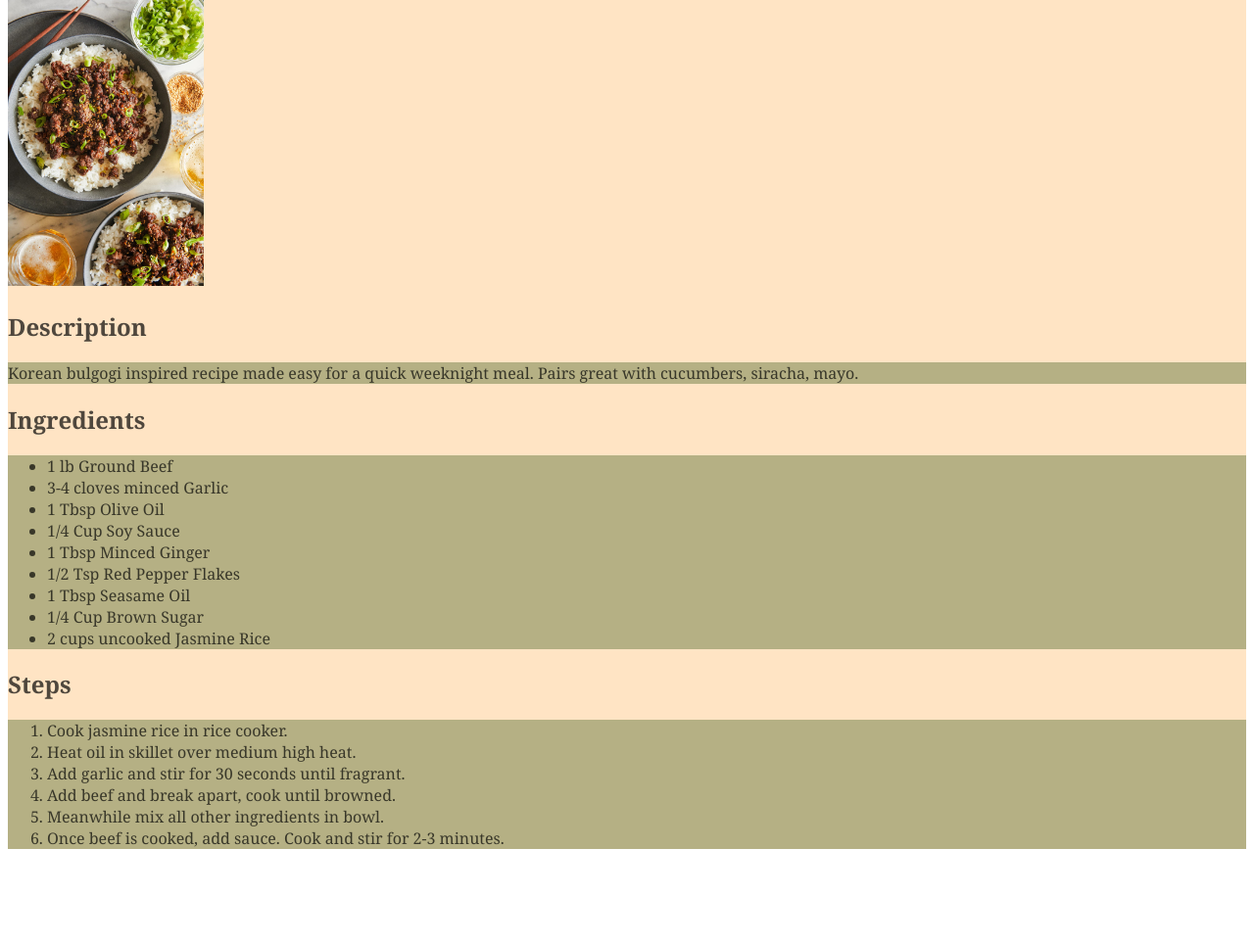
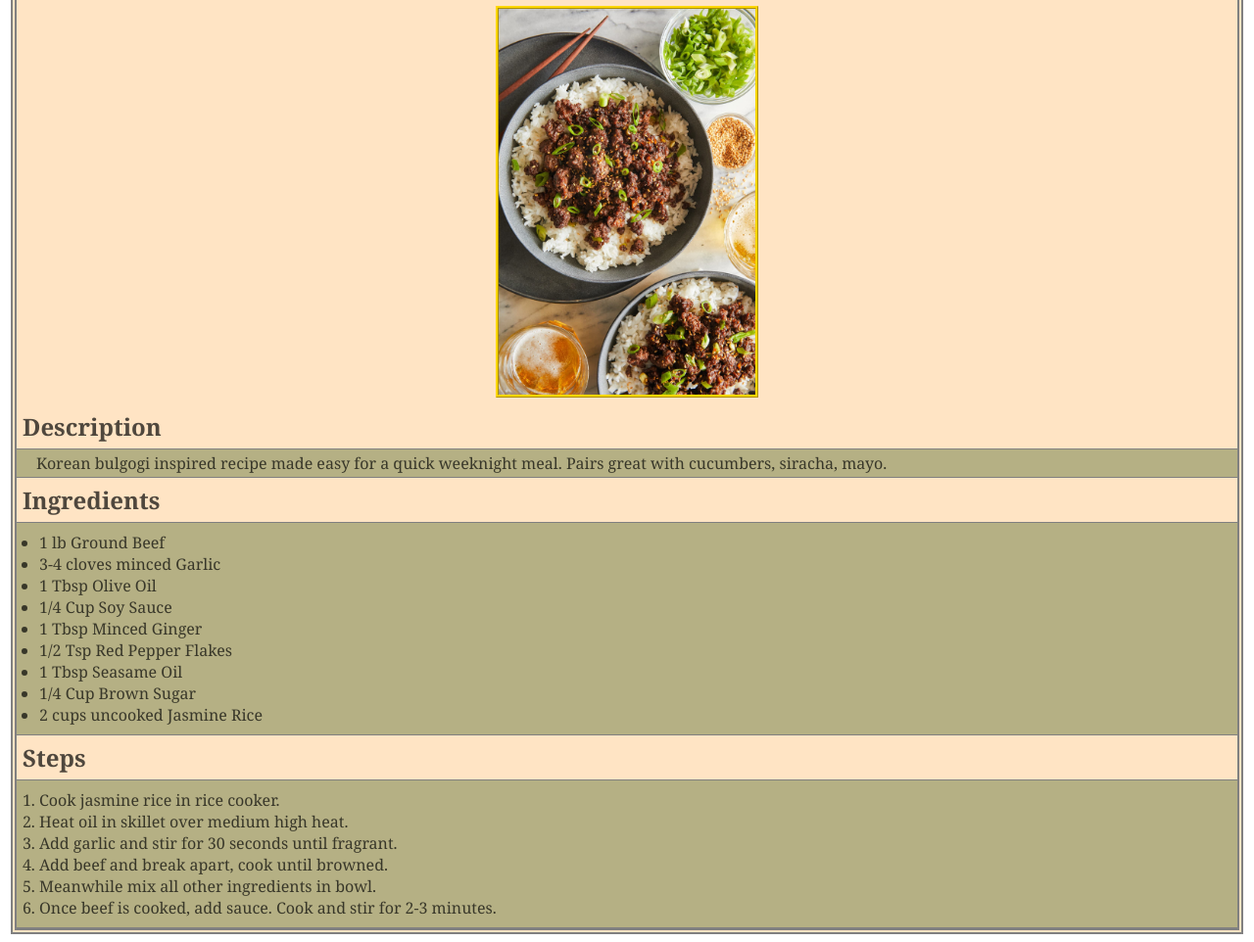
Before and after one commit to msgobbajr/odin-recipes, a plain HTML site: page recipes/bulgogi.html in a window 1280 px wide. Shown: the part 94-1056 px from the top of the page at 98% size. Before the commit the page ends 977 px from the top, so only its background shows below. Drawn offline with Linux system fonts and the light colour scheme.

Commit message:
Improve CSS on pages
Fix references, add box models, various formatting

```diff
--- a/recipes/bulgogi.html
+++ b/recipes/bulgogi.html
@@ -8,11 +8,12 @@
 <body>
     <div class="bulg">
     <h1>Ground Beef Bulgogi</h1>
-    <img src="../images/Korean-Beef-Bowl_111-1365x2048.jpg" alt="Image of ground beef over rice" height="300">
+    <img src="../images/Korean-Beef-Bowl_111-1365x2048.jpg" alt="Image of ground beef over rice" height="400">
     <h2>Description</h2>
     <p class="desc">Korean bulgogi inspired recipe made easy for a quick weeknight meal. Pairs great with cucumbers, siracha, mayo.</p>
     <h2>Ingredients</h2>
-    <ul class="ing">
+    <div class="ing">
+    <ul>
         <li>1 lb Ground Beef</li>
         <li>3-4 cloves minced Garlic</li>
         <li>1 Tbsp Olive Oil</li>
@@ -23,8 +24,10 @@
         <li>1/4 Cup Brown Sugar</li>
         <li>2 cups uncooked Jasmine Rice</li>
     </ul>
+    </div>
     <h2>Steps</h2>
-    <ol class="steps">
+    <div class="steps">
+    <ol>
         <li>Cook jasmine rice in rice cooker.</li>
         <li>Heat oil in skillet over medium high heat.</li>
         <li>Add garlic and stir for 30 seconds until fragrant.</li>
@@ -33,5 +36,6 @@
         <li>Once beef is cooked, add sauce. Cook and stir for 2-3 minutes.</li>
     </ol>
     </div>
+    </div>
 </body>
 </html>
--- a/style.css
+++ b/style.css
@@ -1,4 +1,5 @@
-body {
+* {
+    box-sizing: border-box;
     font-family: Georgia, 'Times New Roman', Times, serif;
 }
 
@@ -10,13 +11,23 @@ h1 {
     text-align: center;
     background-color: tan;
     list-style-position: inside;
+    width: 500px;
+    padding: 8px;
+    border: 8px double grey;
+    margin: 8px auto;
 }
-.home h1{
+.title {
     background-color: cadetblue;
+    border: 8px double grey;
+    width: 500px;
+    padding: 8px;
+    margin: 8px auto;
 }
 
 .home ul{
     list-style-type: none;
+    margin: 8px auto;
+    padding: 8px;
 }
 
 .home a:link {
@@ -26,14 +37,48 @@ h1 {
 }
 
 .home a:hover {
-    font-size: 30px;
+    font-size: 24px;
     color:darkolivegreen;
     text-decoration: underline;
+}
+
+h2 {
+    padding: 3px;
+    margin: 3px;
+}
+
+img {
+    display: block;
+    margin: 10px auto;
+    border: 3px ridge gold;
+}
+
+.desc {
+    padding: 3px 20px;
+    margin: 3px 0px;
+    border-top: 1px solid grey;
+    border-bottom: 1px solid grey;
+}
+
+.ing, .steps {
+    padding: 3px;
+    margin: 0px 0px;
+    border-top: 1px solid grey;
+    border-bottom: 1px solid grey;
+}
+ul, ol {
+    padding: 0px;
+    margin: 6px 20px;
+}
+
+.penne, .buff, .bulg {
+    border: 6px double grey;
 }
 
 .penne {
     background-color: rgba(128, 0, 0, 0.35);
     color: rgba(0, 0, 0, 0.692);
+    margin: 3px;
 }
 
 .penne .desc,.penne .ing,.penne .steps {
@@ -43,6 +88,7 @@ h1 {
 .bulg {
     background-color:bisque;
     color: rgba(0, 0, 0, 0.692);
+    margin: 3px;
 }
 
 .bulg .desc,.bulg .ing,.bulg .steps {
@@ -52,6 +98,7 @@ h1 {
 .buff {
     background-color:rgba(204, 123, 23, 0.636);
     color: rgba(0, 0, 0, 0.692);
+    margin: 3px;
 }
 
 .buff .desc,.buff .ing,.buff .steps {
```
Also changed, not shown: index.html (+1 -1 lines), recipes/buffchcknpizza.html (+6 -2 lines), recipes/pennevodka.html (+6 -2 lines).
